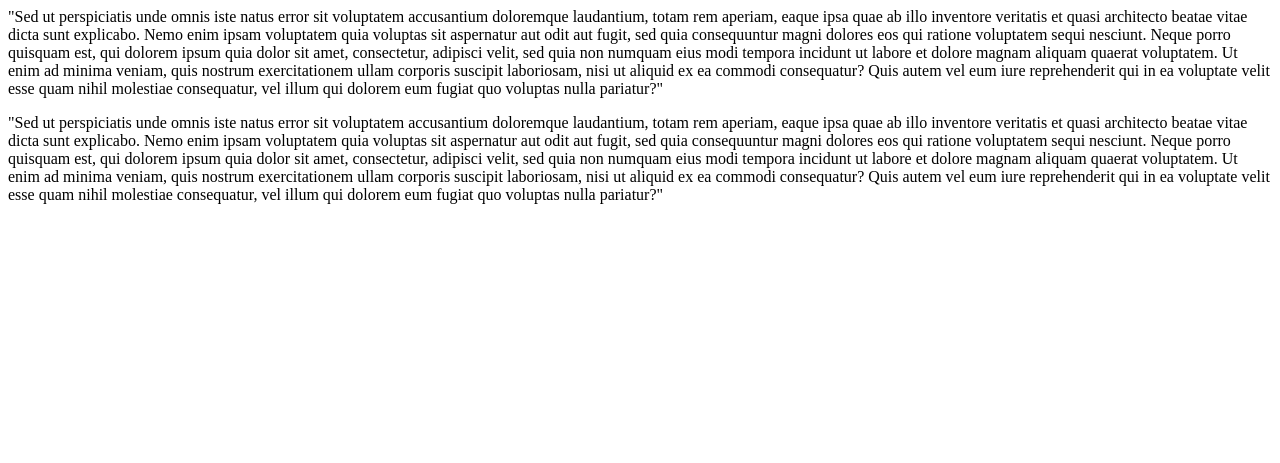
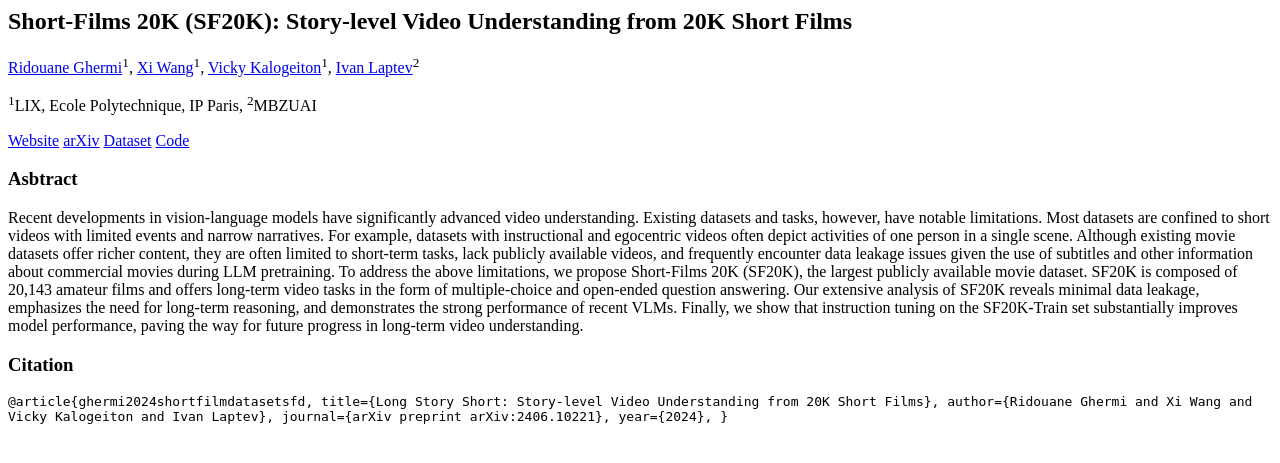
Before and after one commit to ridouaneg/SF20K-Competition, a Python web app: template templates/description.html in a window 1280 px wide. Shown: the top 463 px of the page. Run offline with Jinja, Linux system fonts and the light colour scheme; the template is opened without the code that fills it, so the values that code supplies are empty.

Commit message:
Update description.html

```diff
--- a/templates/description.html
+++ b/templates/description.html
@@ -1,3 +1,44 @@
-<p>"Sed ut perspiciatis unde omnis iste natus error sit voluptatem accusantium doloremque laudantium, totam rem aperiam, eaque ipsa quae ab illo inventore veritatis et quasi architecto beatae vitae dicta sunt explicabo. Nemo enim ipsam voluptatem quia voluptas sit aspernatur aut odit aut fugit, sed quia consequuntur magni dolores eos qui ratione voluptatem sequi nesciunt. Neque porro quisquam est, qui dolorem ipsum quia dolor sit amet, consectetur, adipisci velit, sed quia non numquam eius modi tempora incidunt ut labore et dolore magnam aliquam quaerat voluptatem. Ut enim ad minima veniam, quis nostrum exercitationem ullam corporis suscipit laboriosam, nisi ut aliquid ex ea commodi consequatur? Quis autem vel eum iure reprehenderit qui in ea voluptate velit esse quam nihil molestiae consequatur, vel illum qui dolorem eum fugiat quo voluptas nulla pariatur?"</p>
+<h2><strong>Short-Films 20K (SF20K): Story-level Video Understanding from 20K Short Films</strong></h2>
 
-<p>"Sed ut perspiciatis unde omnis iste natus error sit voluptatem accusantium doloremque laudantium, totam rem aperiam, eaque ipsa quae ab illo inventore veritatis et quasi architecto beatae vitae dicta sunt explicabo. Nemo enim ipsam voluptatem quia voluptas sit aspernatur aut odit aut fugit, sed quia consequuntur magni dolores eos qui ratione voluptatem sequi nesciunt. Neque porro quisquam est, qui dolorem ipsum quia dolor sit amet, consectetur, adipisci velit, sed quia non numquam eius modi tempora incidunt ut labore et dolore magnam aliquam quaerat voluptatem. Ut enim ad minima veniam, quis nostrum exercitationem ullam corporis suscipit laboriosam, nisi ut aliquid ex ea commodi consequatur? Quis autem vel eum iure reprehenderit qui in ea voluptate velit esse quam nihil molestiae consequatur, vel illum qui dolorem eum fugiat quo voluptas nulla pariatur?"</p>
+<p>
+  <a href="https://ridouaneg.github.io/">Ridouane Ghermi</a><sup>1</sup>,
+  <a href="https://triocrossing.github.io/">Xi Wang</a><sup>1</sup>,
+  <a href="https://vicky.kalogeiton.info/">Vicky Kalogeiton</a><sup>1</sup>,
+  <a href="https://www.di.ens.fr/~laptev/">Ivan Laptev</a><sup>2</sup>
+</p>
+
+<p><sup>1</sup>LIX, Ecole Polytechnique, IP Paris, <sup>2</sup>MBZUAI</p>
+
+<p>
+  <a href="https://ridouaneg.github.io/sf20k.html">Website</a>
+  <a href="https://arxiv.org/abs/2406.10221">arXiv</a>
+  <a href="https://huggingface.co/datasets/rghermi/sf20k">Dataset</a>
+  <a href="https://github.com/ridouaneg/sf20k">Code</a>
+</p>
+
+<h3>Asbtract</h3>
+
+<p>
+  Recent developments in vision-language models have significantly advanced video understanding.
+  Existing datasets and tasks, however, have notable limitations.
+  Most datasets are confined to short videos with limited events and narrow narratives.
+  For example, datasets with instructional and egocentric videos often depict activities of one person in a single scene.
+  Although existing movie datasets offer richer content, they are often limited to short-term tasks, lack publicly available videos, and frequently encounter data leakage issues given the use of subtitles and other information about commercial movies during LLM pretraining.
+  To address the above limitations, we propose Short-Films 20K (SF20K), the largest publicly available movie dataset.
+  SF20K is composed of 20,143 amateur films and offers long-term video tasks in the form of multiple-choice and open-ended question answering.
+  Our extensive analysis of SF20K reveals minimal data leakage, emphasizes the need for long-term reasoning, and demonstrates the strong performance of recent VLMs.
+  Finally, we show that instruction tuning on the SF20K-Train set substantially improves model performance, paving the way for future progress in long-term video understanding.
+</p>
+
+<h3>Citation</h3>
+
+<p>
+  <code>
+    @article{ghermi2024shortfilmdatasetsfd,
+      title={Long Story Short: Story-level Video Understanding from 20K Short Films},
+      author={Ridouane Ghermi and Xi Wang and Vicky Kalogeiton and Ivan Laptev},
+      journal={arXiv preprint arXiv:2406.10221},
+      year={2024},
+    }
+  </code>
+</p>
```
